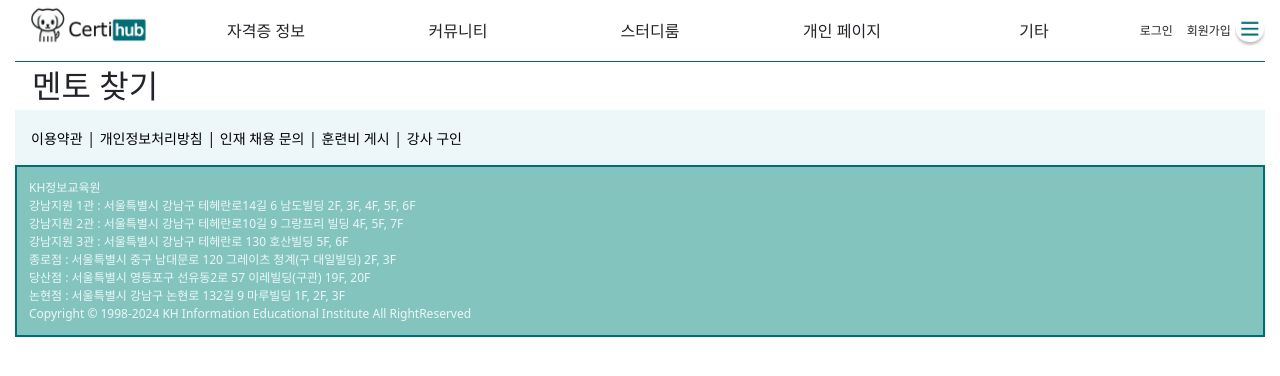
After one commit to Darkiller1234/KHFinalProject, a Java web app: page /mentor/search in a window 1280 px wide. The commit adds this page. Shown: the top 376 px of the page. Run offline with Spring Boot 4, a stand-in JSP engine, Linux system fonts and the light colour scheme; the project's own start-up code is not run, and a stand-in starts its controllers and pages; some libraries are stand-ins or nearby versions.

Commit message:
추가 - 멘토 페이지 만들어둠

```diff
--- /dev/null
+++ b/KHFinalCertiHub/T3B1/src/main/java/com/kh/T3B1/mentor/controller/MentorController.java
@@ -0,0 +1,14 @@
+package com.kh.T3B1.mentor.controller;
+
+import org.springframework.stereotype.Controller;
+import org.springframework.web.bind.annotation.RequestMapping;
+
+@Controller
+@RequestMapping("mentor")
+public class MentorController {
+
+	@RequestMapping("/search")
+	public String mentorSearch() {
+		return "studyroom/mentorSearch";
+	}
+}
--- a/KHFinalCertiHub/T3B1/src/main/webapp/WEB-INF/views/common/header.jsp
+++ b/KHFinalCertiHub/T3B1/src/main/webapp/WEB-INF/views/common/header.jsp
@@ -44,11 +44,11 @@ crossorigin="anonymous"></script>
             <div class="logo">
                 <img
                     src="<%=contextPath%>/resources/static/img/logo/logo_big.png"
-                    onclick="location.href='main'
+                    onclick="location.href='<%=contextPath%>/main'
                 ">
             </div>
 
-            <div class="navi">
+            <div class="navi font-size-content">
                 <div class="navi-head">
                     <ul>
                         <li data-name="license">자격증 정보</li>
@@ -60,7 +60,7 @@ crossorigin="anonymous"></script>
                 </div>
 
 
-                <div class="navi-body">
+                <div class="navi-body font-size-content">
                     <ul>
                         <li class="submenu license">
                             <ul>
@@ -70,16 +70,16 @@ crossorigin="anonymous"></script>
 
                         <li class="submenu community">
                             <ul>
-                                <li><a href="main.cm">정보처리기사</a></li>
-                                <li><a href="main.cm">네트워크 관리사</a></li>
-                                <li><a href="main.cm">정보보안기사</a></li>
-                                <li><a href="main.cm">빅데이터 분석기사</a></li>
+                                <li><a href="<%=contextPath%>/main.cm">정보처리기사</a></li>
+                                <li><a href="<%=contextPath%>/main.cm">네트워크 관리사</a></li>
+                                <li><a href="<%=contextPath%>/main.cm">정보보안기사</a></li>
+                                <li><a href="<%=contextPath%>/main.cm">빅데이터 분석기사</a></li>
                             </ul>
                         </li>
 
                         <li class="submenu study">
                             <ul>
-                                <li><a href="">멘토 / 멘티</a></li>
+                                <li><a href="<%=contextPath%>/mentor/search">멘토 / 멘티</a></li>
                                 <li><a href="">스터디 그룹</a></li>
                             </ul>
                         </li>
@@ -102,7 +102,7 @@ crossorigin="anonymous"></script>
 
             </div>
 
-            <div class="section">
+            <div class="section font-size-footer">
                 <a href="">로그인</a>
                 <a href="">회원가입</a>
                 <img src="<%=contextPath%>/resources/static/img/button/menu_button.png">
--- a/KHFinalCertiHub/T3B1/src/main/webapp/WEB-INF/views/main/mainPage.jsp
+++ b/KHFinalCertiHub/T3B1/src/main/webapp/WEB-INF/views/main/mainPage.jsp
@@ -1,7 +1,6 @@
 <%@ page language="java" contentType="text/html; charset=UTF-8" pageEncoding="UTF-8" %>
 <!DOCTYPE html>
 <html>
-
 <head>
     <meta charset="UTF-8">
     <title>서티허브</title>
--- /dev/null
+++ b/KHFinalCertiHub/T3B1/src/main/webapp/WEB-INF/views/studyroom/mentorSearch.jsp
@@ -0,0 +1,30 @@
+<%@ page language="java" contentType="text/html; charset=UTF-8" pageEncoding="UTF-8" %>
+<!DOCTYPE html>
+<html lang="en">
+<head>
+    <meta charset="UTF-8">
+    <meta name="viewport" content="width=device-width, initial-scale=1.0">
+    <title>서티허브 - 멘토찾기</title>
+
+    <link rel="stylesheet" href="${pageContext.request.contextPath}/resources/static/css/studyroom/mentorSearch.css">
+    <link rel="stylesheet" href="${pageContext.request.contextPath}/resources/static/css/common/profile.css">
+</head>
+<body>
+    <%@ include file="../common/header.jsp" %>
+
+    <div class="wrapper">
+        <div class="page-title font-size-title">멘토 찾기</div>
+        <div class="search-section">
+            <div class="search-inout"></div>
+            <div class="search-option"></div>
+        </div>
+        <div class="mentor-list">
+            <div class="mentor-card">
+
+            </div>
+        </div>
+    </div>
+
+    <%@ include file="../common/footer.jsp" %>
+</body>
+</html>
--- a/KHFinalCertiHub/T3B1/src/main/webapp/resources/static/css/common/default.css
+++ b/KHFinalCertiHub/T3B1/src/main/webapp/resources/static/css/common/default.css
@@ -1,6 +1,5 @@
 *{
     box-sizing: border-box;
-    font-size: 16px;
     padding: 0px;
     margin: 0px;
 }
@@ -20,3 +19,41 @@ ul,ol,li{
     max-width: 1250px;
     margin:0 auto;
 }
+
+/* 폰트 크기 */
+.font-size-title{
+    font-size: 32px;
+}
+
+.font-size-subtitle{
+    font-size: 24px;
+}
+
+.font-size-content{
+    font-size: 16px;
+}
+
+.font-size-footer{
+    font-size:12px;
+}
+
+/* 배경색 */
+.bgcolor1{
+    background-color: #006D77;
+}
+
+.bgcolor2{
+    background-color: #83C5BE;
+}
+
+.bgcolor3{
+    background-color: #EDF6F9;
+}
+
+.bgcolor4{
+    background-color: #FFDDD2;
+}
+
+.bgcolor5{
+    background-color: #E29578;
+}
--- a/KHFinalCertiHub/T3B1/src/main/webapp/resources/static/css/common/header.css
+++ b/KHFinalCertiHub/T3B1/src/main/webapp/resources/static/css/common/header.css
@@ -51,7 +51,6 @@
 
     .menu .section a{
         flex:1;
-        font-size: 12px;
     }
 
     .menu .section img {
@@ -144,6 +143,10 @@
         margin: 10px 0 0 10px;
     }
 
+    .navi-body a:hover{
+        color:#83C5BE;
+    }
+
     /* 메뉴 기타 영역 */
     .menu .section{
         min-width: 135px;
@@ -218,6 +221,11 @@
         margin: 10px 0 0 10px;
     }
 
+
+    .navi-body a:hover{
+        color:#83C5BE;
+    }
+
     /* 메뉴 기타 영역 */
     .menu .section{
         min-width: 135px;
--- /dev/null
+++ b/KHFinalCertiHub/T3B1/src/main/webapp/resources/static/css/studyroom/mentorSearch.css
@@ -0,0 +1,3 @@
+.page-title{
+    padding-left: 17px;
+}
```
Lines whose indentation alone changed are shown as unchanged.
